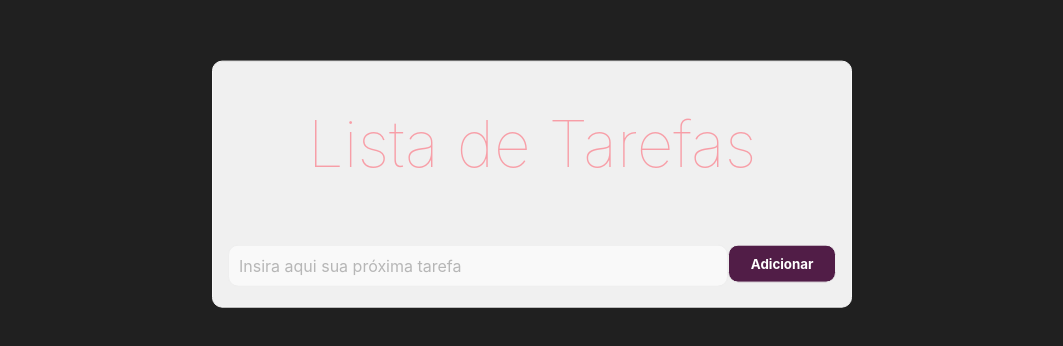
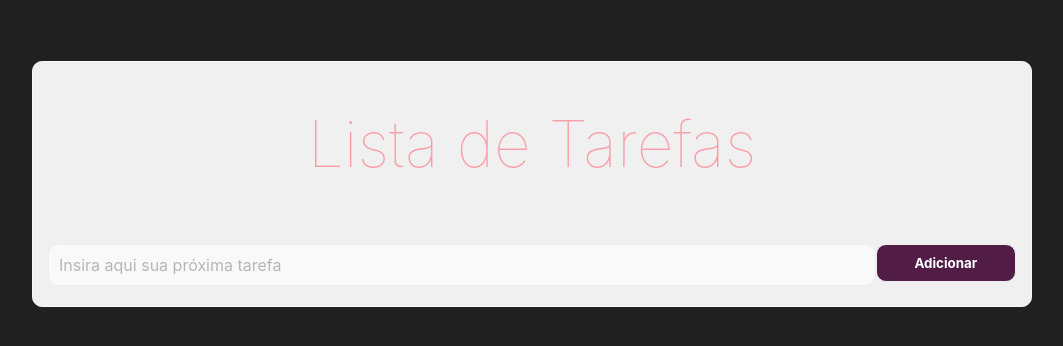
Before and after one commit to kauanmocelin/todo-react-app, a React (Create React App) app: page / in a window 1280 px wide. Shown: the part 216-562 px from the top of the page, without its empty margins (108-1171 px from the left). Built offline with nearby package versions, Linux system fonts and the light colour scheme.

Commit message:
Centralização do container principal usando flex-box

```diff
--- a/src/containers/TodoBuilder/TodoBuilder.module.css
+++ b/src/containers/TodoBuilder/TodoBuilder.module.css
@@ -1,9 +1,5 @@
 .TodoBuilder {
-  width: 50%;
-  position: absolute;
-  top: 50%;
-  left: 50%;
-  transform: translate(-50%, -50%);
+  width: 1000px;
   padding: 0px 15px;
   border-radius: 10px;
   text-align: center;
--- a/src/index.css
+++ b/src/index.css
@@ -6,13 +6,15 @@
   margin: 0;
   width: 100vw;
   height: 100vh;
-  position: relative;
   background: #202020;
   font-family: -apple-system, BlinkMacSystemFont, "Segoe UI", "Roboto", "Oxygen",
     "Ubuntu", "Cantarell", "Fira Sans", "Droid Sans", "Helvetica Neue",
     sans-serif;
   -webkit-font-smoothing: antialiased;
   -moz-osx-font-smoothing: grayscale;
+  display: flex;
+  align-items: center;
+  justify-content: center;
 }
 
 code {
```
